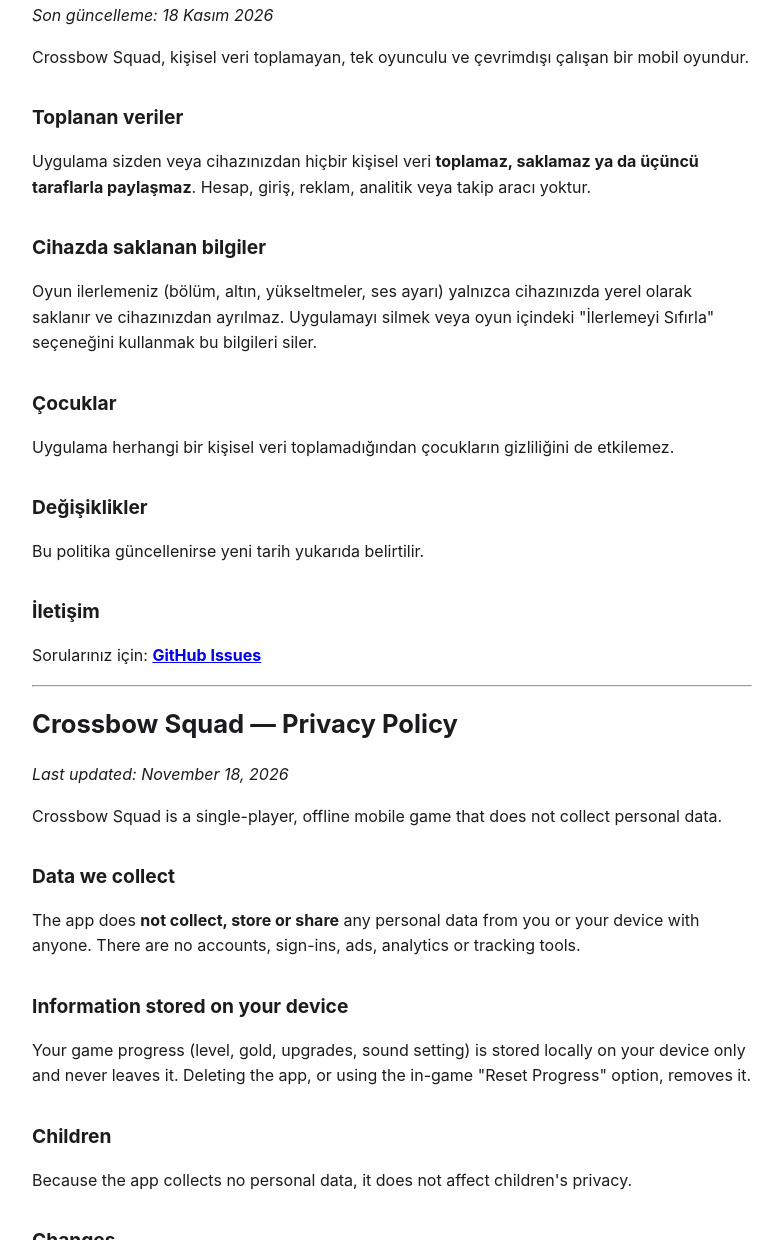
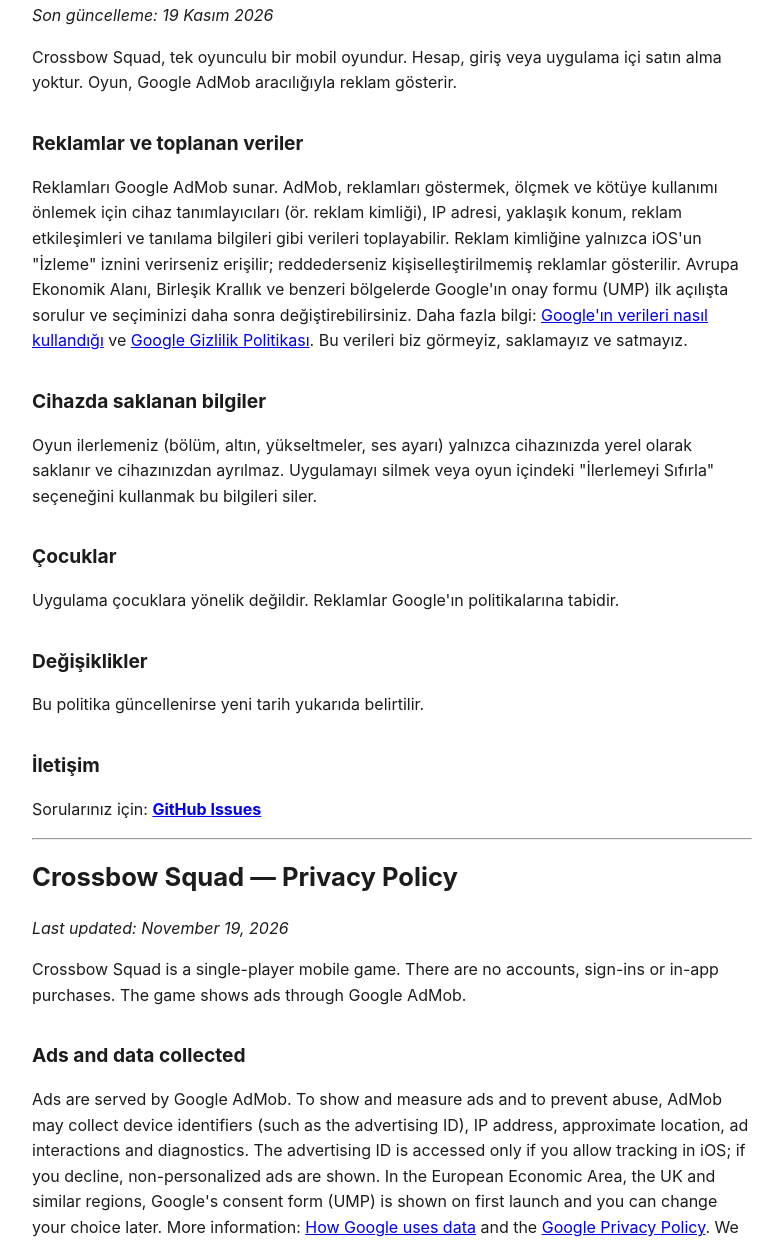
Before and after one commit to emircifci/crossbow-squad, a plain HTML site: page privacy.html in a window 1280 px wide. Shown: the part 96-1336 px from the top of the page, without its empty margins (248-1031 px from the left). Drawn offline with Linux system fonts and the light colour scheme.

Commit message:
Privacy policy: disclose Google AdMob ads, ATT and UMP consent
Co-Authored-By: Claude Sonnet 5.5 <noreply@anthropic.com>

```diff
--- a/privacy.html
+++ b/privacy.html
@@ -12,17 +12,17 @@
 </head>
 <body>
 <h1>Crossbow Squad — Gizlilik Politikası</h1>
-<p><em>Son güncelleme: 18 Kasım 2026</em></p>
-<p>Crossbow Squad, kişisel veri toplamayan, tek oyunculu ve çevrimdışı çalışan bir mobil oyundur.</p>
+<p><em>Son güncelleme: 19 Kasım 2026</em></p>
+<p>Crossbow Squad, tek oyunculu bir mobil oyundur. Hesap, giriş veya uygulama içi satın alma yoktur. Oyun, Google AdMob aracılığıyla reklam gösterir.</p>
 
-<h2>Toplanan veriler</h2>
-<p>Uygulama sizden veya cihazınızdan hiçbir kişisel veri <strong>toplamaz, saklamaz ya da üçüncü taraflarla paylaşmaz</strong>. Hesap, giriş, reklam, analitik veya takip aracı yoktur.</p>
+<h2>Reklamlar ve toplanan veriler</h2>
+<p>Reklamları Google AdMob sunar. AdMob, reklamları göstermek, ölçmek ve kötüye kullanımı önlemek için cihaz tanımlayıcıları (ör. reklam kimliği), IP adresi, yaklaşık konum, reklam etkileşimleri ve tanılama bilgileri gibi verileri toplayabilir. Reklam kimliğine yalnızca iOS'un "İzleme" iznini verirseniz erişilir; reddederseniz kişiselleştirilmemiş reklamlar gösterilir. Avrupa Ekonomik Alanı, Birleşik Krallık ve benzeri bölgelerde Google'ın onay formu (UMP) ilk açılışta sorulur ve seçiminizi daha sonra değiştirebilirsiniz. Daha fazla bilgi: <a href="https://policies.google.com/technologies/partner-sites">Google'ın verileri nasıl kullandığı</a> ve <a href="https://policies.google.com/privacy">Google Gizlilik Politikası</a>. Bu verileri biz görmeyiz, saklamayız ve satmayız.</p>
 
 <h2>Cihazda saklanan bilgiler</h2>
 <p>Oyun ilerlemeniz (bölüm, altın, yükseltmeler, ses ayarı) yalnızca cihazınızda yerel olarak saklanır ve cihazınızdan ayrılmaz. Uygulamayı silmek veya oyun içindeki "İlerlemeyi Sıfırla" seçeneğini kullanmak bu bilgileri siler.</p>
 
 <h2>Çocuklar</h2>
-<p>Uygulama herhangi bir kişisel veri toplamadığından çocukların gizliliğini de etkilemez.</p>
+<p>Uygulama çocuklara yönelik değildir. Reklamlar Google'ın politikalarına tabidir.</p>
 
 <h2>Değişiklikler</h2>
 <p>Bu politika güncellenirse yeni tarih yukarıda belirtilir.</p>
@@ -33,17 +33,17 @@
 <hr>
 
 <h1>Crossbow Squad — Privacy Policy</h1>
-<p><em>Last updated: November 18, 2026</em></p>
-<p>Crossbow Squad is a single-player, offline mobile game that does not collect personal data.</p>
+<p><em>Last updated: November 19, 2026</em></p>
+<p>Crossbow Squad is a single-player mobile game. There are no accounts, sign-ins or in-app purchases. The game shows ads through Google AdMob.</p>
 
-<h2>Data we collect</h2>
-<p>The app does <strong>not collect, store or share</strong> any personal data from you or your device with anyone. There are no accounts, sign-ins, ads, analytics or tracking tools.</p>
+<h2>Ads and data collected</h2>
+<p>Ads are served by Google AdMob. To show and measure ads and to prevent abuse, AdMob may collect device identifiers (such as the advertising ID), IP address, approximate location, ad interactions and diagnostics. The advertising ID is accessed only if you allow tracking in iOS; if you decline, non-personalized ads are shown. In the European Economic Area, the UK and similar regions, Google's consent form (UMP) is shown on first launch and you can change your choice later. More information: <a href="https://policies.google.com/technologies/partner-sites">How Google uses data</a> and the <a href="https://policies.google.com/privacy">Google Privacy Policy</a>. We do not see, store or sell this data.</p>
 
 <h2>Information stored on your device</h2>
 <p>Your game progress (level, gold, upgrades, sound setting) is stored locally on your device only and never leaves it. Deleting the app, or using the in-game "Reset Progress" option, removes it.</p>
 
 <h2>Children</h2>
-<p>Because the app collects no personal data, it does not affect children's privacy.</p>
+<p>The app is not directed at children. Ads are subject to Google's policies.</p>
 
 <h2>Changes</h2>
 <p>If this policy changes, the date above will be updated.</p>
```
